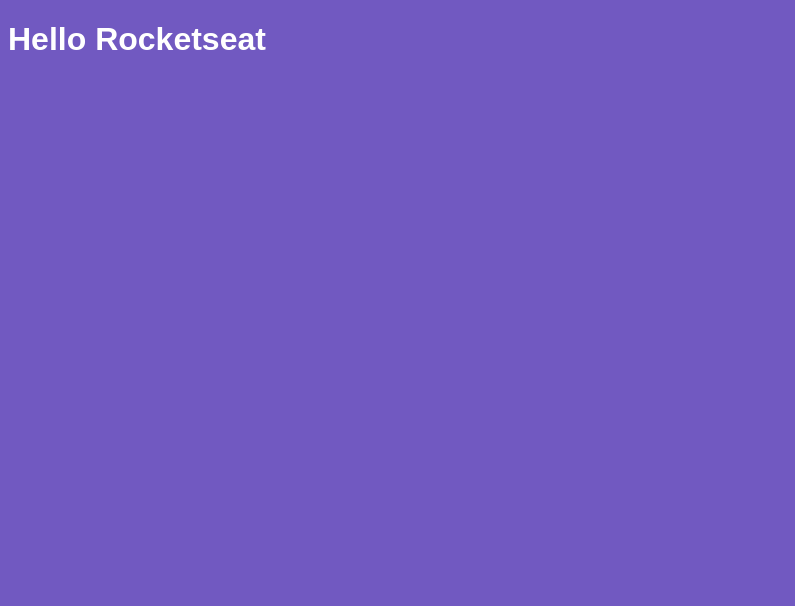
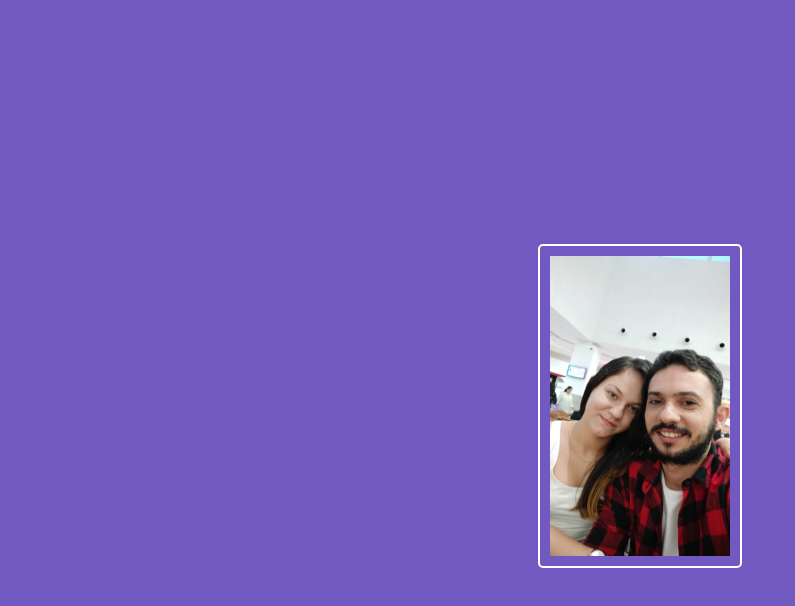
Before and after one commit to italocedrosales/modulo04, a React app: page / in a window 1280 px wide. Shown: the top 606 px of the page, without its empty margins (0-795 px from the left). Built offline with nearby package versions, Linux system fonts and the light colour scheme.

Commit message:
Iportando imagens

```diff
--- a/package.json
+++ b/package.json
@@ -19,6 +19,7 @@
     "webpack-dev-server": "^3.9.0"
   },
   "dependencies": {
+    "file-loader": "^4.2.0",
     "react": "^16.11.0",
     "react-dom": "^16.11.0"
   }
--- a/src/App.css
+++ b/src/App.css
@@ -1,5 +1,18 @@
 body {
     background: #7159c1;
+    height: 100vh;
     color: #fff;
     font-family: Arial, Helvetica, sans-serif;
+    display: flex;
+    flex-direction: column;
+    justify-content: center;
+    align-items: center;
 }
+
+img {
+    width: 180px;
+    height: 300px;
+    border-radius: 5px;
+    padding: 10px;
+    border: solid 2px #fff;
+}
--- a/src/App.js
+++ b/src/App.js
@@ -1,8 +1,12 @@
 import React from 'react';
 import './App.css';
 
+import profile from './assets/profile.jpeg';
+
 function App() {
-    return <h1>Hello Rocketseat</h1>
-}
+   return <img src={profile} alt="profile"/>
+};
+
+
 
 export default App;
--- a/webpack.config.js
+++ b/webpack.config.js
@@ -24,6 +24,10 @@
                     { loader: 'style-loader' },
                     { loader: 'css-loader' },
                 ]
+            },
+            {
+                test: /.*\.(gif|png|jpe?g)$/i,
+                use: 'file-loader',
             }
         ]
     }
```
Also changed, not shown: src/assets/profile.jpeg (added), 1 other file (tests, documents, lock files or other folders).
